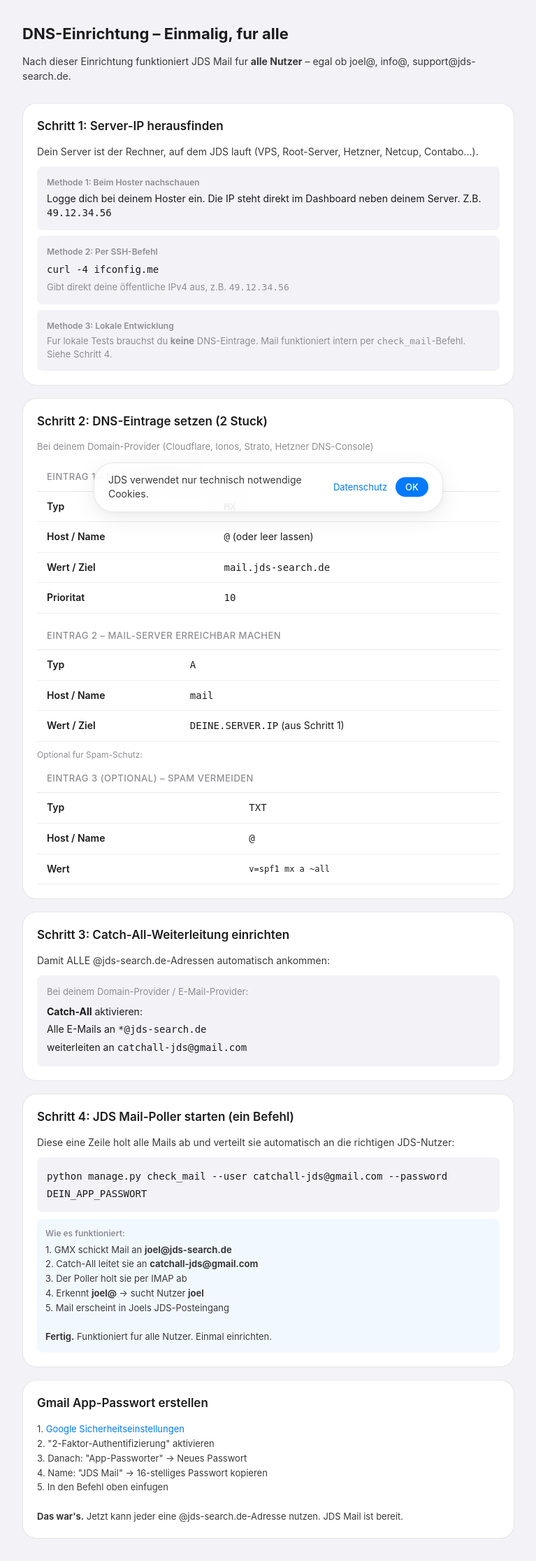
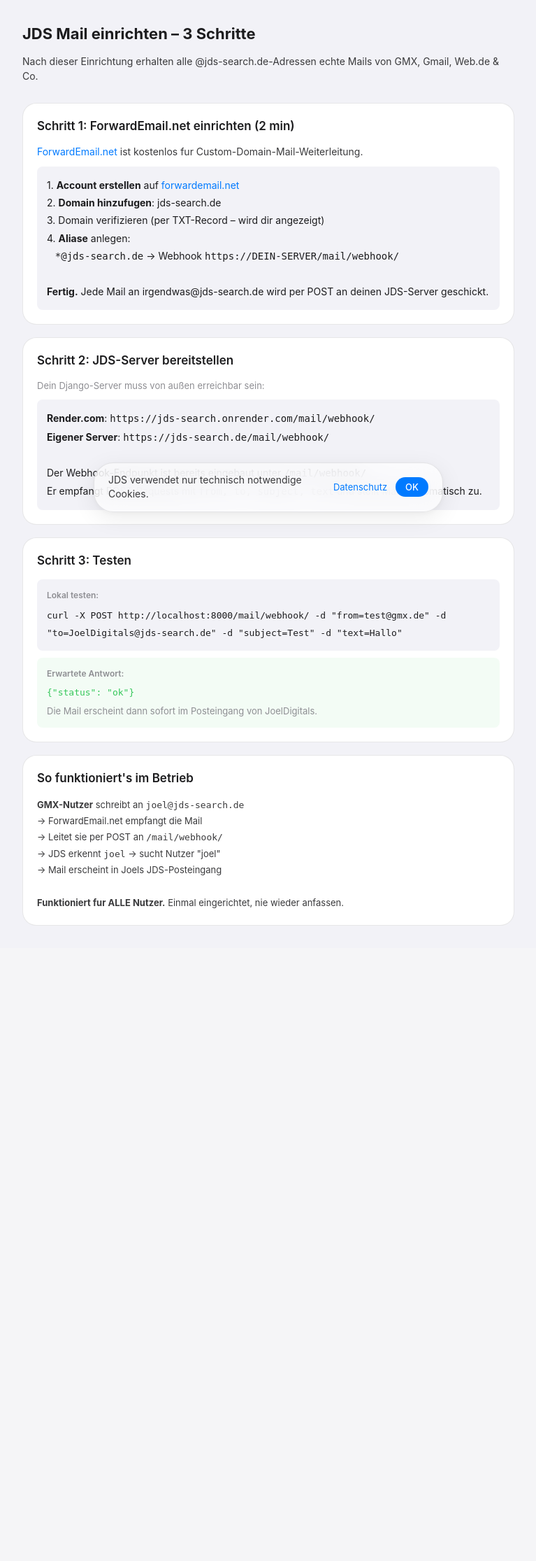
Before and after one commit to JoelDigitals/jds-search, a Django app: page /search/dns-guide/ in a window 1280 px wide. Shown: the part 52-2283 px from the top of the page at 70% size, without its empty margins (256-1023 px from the left). After the commit the page ends 1375 px from the top, so only its background shows below. Run offline with Django 4.2, Linux system fonts and the light colour scheme.

Commit message:
1.0.0.0 ALPHA 1.2

```diff
--- a/mail_app/urls.py
+++ b/mail_app/urls.py
@@ -7,4 +7,5 @@
     path("compose/", views.compose, name="mail_compose"),
     path("detail/<int:pk>/", views.mail_detail, name="mail_detail"),
     path("action/<int:pk>/<str:action>/", views.mail_action, name="mail_action"),
+    path("webhook/", views.mail_webhook, name="mail_webhook"),
 ]
--- a/templates/search/dns_guide.html
+++ b/templates/search/dns_guide.html
@@ -1,95 +1,54 @@
-{% extends "base.html" %}{% block title %}DNS Setup – JDS{% endblock %}{% block content %}
+{% extends "base.html" %}{% block title %}Mail einrichten – JDS{% endblock %}{% block content %}
 <div class="ios-section" style="max-width:760px;">
-    <h2>DNS-Einrichtung – Einmalig, fur alle</h2>
-    <p style="color:var(--ios-text2);font-size:14px;margin-bottom:28px;">Nach dieser Einrichtung funktioniert JDS Mail fur <strong>alle Nutzer</strong> – egal ob joel@, info@, support@jds-search.de.</p>
+    <h2>JDS Mail einrichten – 3 Schritte</h2>
+    <p style="color:var(--ios-text2);font-size:14px;margin-bottom:28px;">Nach dieser Einrichtung erhalten alle @jds-search.de-Adressen echte Mails von GMX, Gmail, Web.de & Co.</p>
 
     <div class="ios-card" style="margin-bottom:18px;">
-        <div class="ios-card-h">Schritt 1: Server-IP herausfinden</div>
-        <p style="font-size:14px;color:var(--ios-text2);margin-bottom:10px;">Dein Server ist der Rechner, auf dem JDS lauft (VPS, Root-Server, Hetzner, Netcup, Contabo...).</p>
-        <div style="background:var(--ios-bg);padding:14px;border-radius:8px;margin-bottom:8px;">
-            <div style="font-size:12px;color:var(--ios-text3);font-weight:600;margin-bottom:4px;">Methode 1: Beim Hoster nachschauen</div>
-            <div style="font-size:14px;">Logge dich bei deinem Hoster ein. Die IP steht direkt im Dashboard neben deinem Server. Z.B. <code>49.12.34.56</code></div>
-        </div>
-        <div style="background:var(--ios-bg);padding:14px;border-radius:8px;margin-bottom:8px;">
-            <div style="font-size:12px;color:var(--ios-text3);font-weight:600;margin-bottom:4px;">Methode 2: Per SSH-Befehl</div>
-            <code style="font-size:14px;">curl -4 ifconfig.me</code>
-            <div style="font-size:13px;color:var(--ios-text3);margin-top:4px;">Gibt direkt deine öffentliche IPv4 aus, z.B. <code>49.12.34.56</code></div>
-        </div>
-        <div style="background:var(--ios-bg);padding:14px;border-radius:8px;">
-            <div style="font-size:12px;color:var(--ios-text3);font-weight:600;margin-bottom:4px;">Methode 3: Lokale Entwicklung</div>
-            <div style="font-size:13px;color:var(--ios-text3);">Fur lokale Tests brauchst du <strong>keine</strong> DNS-Eintrage. Mail funktioniert intern per <code>check_mail</code>-Befehl. Siehe Schritt 4.</div>
+        <div class="ios-card-h">Schritt 1: ForwardEmail.net einrichten (2 min)</div>
+        <p style="font-size:14px;color:var(--ios-text2);margin-bottom:10px;"><a href="https://forwardemail.net" target="_blank">ForwardEmail.net</a> ist kostenlos fur Custom-Domain-Mail-Weiterleitung.</p>
+        <div style="background:var(--ios-bg);padding:14px;border-radius:8px;line-height:1.8;font-size:14px;">
+            1. <strong>Account erstellen</strong> auf <a href="https://forwardemail.net" target="_blank">forwardemail.net</a><br>
+            2. <strong>Domain hinzufugen</strong>: jds-search.de<br>
+            3. Domain verifizieren (per TXT-Record – wird dir angezeigt)<br>
+            4. <strong>Aliase</strong> anlegen:<br>
+            &nbsp;&nbsp;&nbsp;<code>*@jds-search.de</code> → Webhook <code>https://DEIN-SERVER/mail/webhook/</code><br><br>
+            <strong>Fertig.</strong> Jede Mail an irgendwas@jds-search.de wird per POST an deinen JDS-Server geschickt.
         </div>
     </div>
 
     <div class="ios-card" style="margin-bottom:18px;">
-        <div class="ios-card-h">Schritt 2: DNS-Eintrage setzen (2 Stuck)</div>
-        <p style="font-size:13px;color:var(--ios-text3);margin-bottom:14px;">Bei deinem Domain-Provider (Cloudflare, Ionos, Strato, Hetzner DNS-Console)</p>
-
-        <table class="ios-table" style="margin-bottom:12px;">
-            <tr><th colspan="2" style="font-size:13px;">Eintrag 1 – Mails empfangen</th></tr>
-            <tr><td style="font-weight:600;">Typ</td><td><code>MX</code></td></tr>
-            <tr><td style="font-weight:600;">Host / Name</td><td><code>@</code> (oder leer lassen)</td></tr>
-            <tr><td style="font-weight:600;">Wert / Ziel</td><td><code>mail.jds-search.de</code></td></tr>
-            <tr><td style="font-weight:600;">Prioritat</td><td><code>10</code></td></tr>
-        </table>
-
-        <table class="ios-table">
-            <tr><th colspan="2" style="font-size:13px;">Eintrag 2 – Mail-Server erreichbar machen</th></tr>
-            <tr><td style="font-weight:600;">Typ</td><td><code>A</code></td></tr>
-            <tr><td style="font-weight:600;">Host / Name</td><td><code>mail</code></td></tr>
-            <tr><td style="font-weight:600;">Wert / Ziel</td><td><code>DEINE.SERVER.IP</code> (aus Schritt 1)</td></tr>
-        </table>
-
-        <p style="font-size:12px;color:var(--ios-text3);margin-top:10px;">Optional fur Spam-Schutz:</p>
-        <table class="ios-table" style="margin-top:6px;">
-            <tr><th colspan="2" style="font-size:13px;">Eintrag 3 (optional) – Spam vermeiden</th></tr>
-            <tr><td style="font-weight:600;">Typ</td><td><code>TXT</code></td></tr>
-            <tr><td style="font-weight:600;">Host / Name</td><td><code>@</code></td></tr>
-            <tr><td style="font-weight:600;">Wert</td><td style="font-size:12px;"><code>v=spf1 mx a ~all</code></td></tr>
-        </table>
-    </div>
-
-    <div class="ios-card" style="margin-bottom:18px;">
-        <div class="ios-card-h">Schritt 3: Catch-All-Weiterleitung einrichten</div>
-        <p style="font-size:14px;color:var(--ios-text2);margin-bottom:10px;">Damit ALLE @jds-search.de-Adressen automatisch ankommen:</p>
-        <div style="background:var(--ios-bg);padding:14px;border-radius:8px;">
-            <div style="font-size:13px;color:var(--ios-text3);margin-bottom:6px;">Bei deinem Domain-Provider / E-Mail-Provider:</div>
-            <div style="font-size:14px;line-height:1.8;">
-                <strong>Catch-All</strong> aktivieren:<br>
-                Alle E-Mails an <code>*@jds-search.de</code><br>
-                weiterleiten an <code>catchall-jds@gmail.com</code>
-            </div>
+        <div class="ios-card-h">Schritt 2: JDS-Server bereitstellen</div>
+        <p style="font-size:13px;color:var(--ios-text3);margin-bottom:10px;">Dein Django-Server muss von außen erreichbar sein:</p>
+        <div style="background:var(--ios-bg);padding:14px;border-radius:8px;line-height:1.8;font-size:14px;">
+            <strong>Render.com</strong>: <code>https://jds-search.onrender.com/mail/webhook/</code><br>
+            <strong>Eigener Server</strong>: <code>https://jds-search.de/mail/webhook/</code><br><br>
+            Der Webhook-Endpunkt ist bereits eingebaut unter <code>/mail/webhook/</code><br>
+            Er empfangt POST-Requests mit <code>from, to, subject, text</code> und stellt Mails automatisch zu.
         </div>
     </div>
 
     <div class="ios-card" style="margin-bottom:18px;">
-        <div class="ios-card-h">Schritt 4: JDS Mail-Poller starten (ein Befehl)</div>
-        <p style="font-size:14px;color:var(--ios-text2);margin-bottom:10px;">Diese eine Zeile holt alle Mails ab und verteilt sie automatisch an die richtigen JDS-Nutzer:</p>
+        <div class="ios-card-h">Schritt 3: Testen</div>
         <div style="background:var(--ios-bg);padding:14px;border-radius:8px;margin-bottom:10px;">
-            <code style="font-size:14px;">python manage.py check_mail --user catchall-jds@gmail.com --password DEIN_APP_PASSWORT</code>
+            <div style="font-size:12px;color:var(--ios-text3);font-weight:600;margin-bottom:6px;">Lokal testen:</div>
+            <code style="font-size:13px;">curl -X POST http://localhost:8000/mail/webhook/ -d "from=test@gmx.de" -d "to=JoelDigitals@jds-search.de" -d "subject=Test" -d "text=Hallo"</code>
         </div>
-        <div style="background:rgba(0,122,255,0.05);padding:12px;border-radius:8px;">
-            <div style="font-size:12px;color:var(--ios-text3);font-weight:600;margin-bottom:4px;">Wie es funktioniert:</div>
-            <div style="font-size:13px;color:var(--ios-text2);line-height:1.6;">
-                1. GMX schickt Mail an <strong>joel@jds-search.de</strong><br>
-                2. Catch-All leitet sie an <strong>catchall-jds@gmail.com</strong><br>
-                3. Der Poller holt sie per IMAP ab<br>
-                4. Erkennt <strong>joel@</strong> → sucht Nutzer <strong>joel</strong><br>
-                5. Mail erscheint in Joels JDS-Posteingang<br><br>
-                <strong>Fertig.</strong> Funktioniert fur alle Nutzer. Einmal einrichten.
-            </div>
+        <div style="background:rgba(52,199,89,0.06);padding:14px;border-radius:8px;">
+            <div style="font-size:12px;color:var(--ios-text3);font-weight:600;margin-bottom:4px;">Erwartete Antwort:</div>
+            <code style="font-size:13px;color:var(--ios-green);">{"status": "ok"}</code>
+            <div style="font-size:13px;color:var(--ios-text3);margin-top:6px;">Die Mail erscheint dann sofort im Posteingang von JoelDigitals.</div>
         </div>
     </div>
 
     <div class="ios-card">
-        <div class="ios-card-h">Gmail App-Passwort erstellen</div>
-        <div style="font-size:13px;color:var(--ios-text2);line-height:1.6;">
-            1. <a href="https://myaccount.google.com/security" target="_blank">Google Sicherheitseinstellungen</a><br>
-            2. "2-Faktor-Authentifizierung" aktivieren<br>
-            3. Danach: "App-Passworter" → Neues Passwort<br>
-            4. Name: "JDS Mail" → 16-stelliges Passwort kopieren<br>
-            5. In den Befehl oben einfugen<br><br>
-            <strong>Das war's.</strong> Jetzt kann jeder eine @jds-search.de-Adresse nutzen. JDS Mail ist bereit.
+        <div class="ios-card-h">So funktioniert's im Betrieb</div>
+        <div style="font-size:13px;color:var(--ios-text2);line-height:1.8;">
+            <strong>GMX-Nutzer</strong> schreibt an <code>joel@jds-search.de</code><br>
+            → ForwardEmail.net empfangt die Mail<br>
+            → Leitet sie per POST an <code>/mail/webhook/</code><br>
+            → JDS erkennt <code>joel</code> → sucht Nutzer "joel"<br>
+            → Mail erscheint in Joels JDS-Posteingang<br><br>
+            <strong>Funktioniert fur ALLE Nutzer.</strong> Einmal eingerichtet, nie wieder anfassen.
         </div>
     </div>
 </div>{% endblock %}
```
Also changed, not shown: mail_app/management/commands/check_mail.py (+33 -49 lines), mail_app/views.py (+24 -3 lines).
